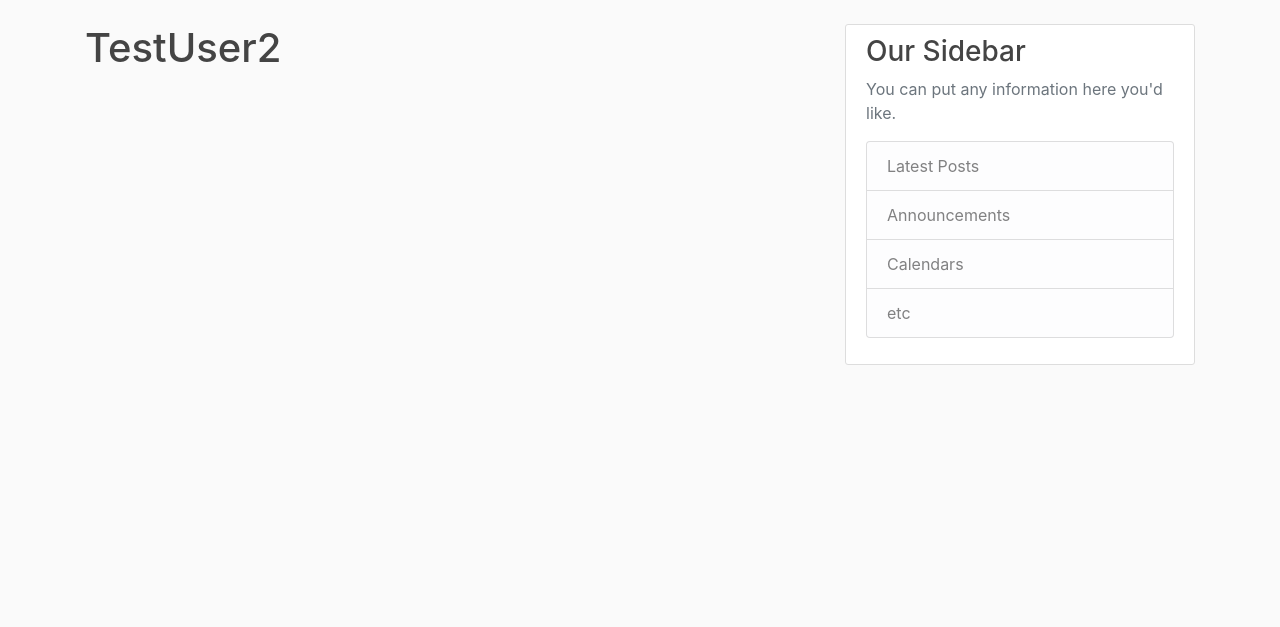
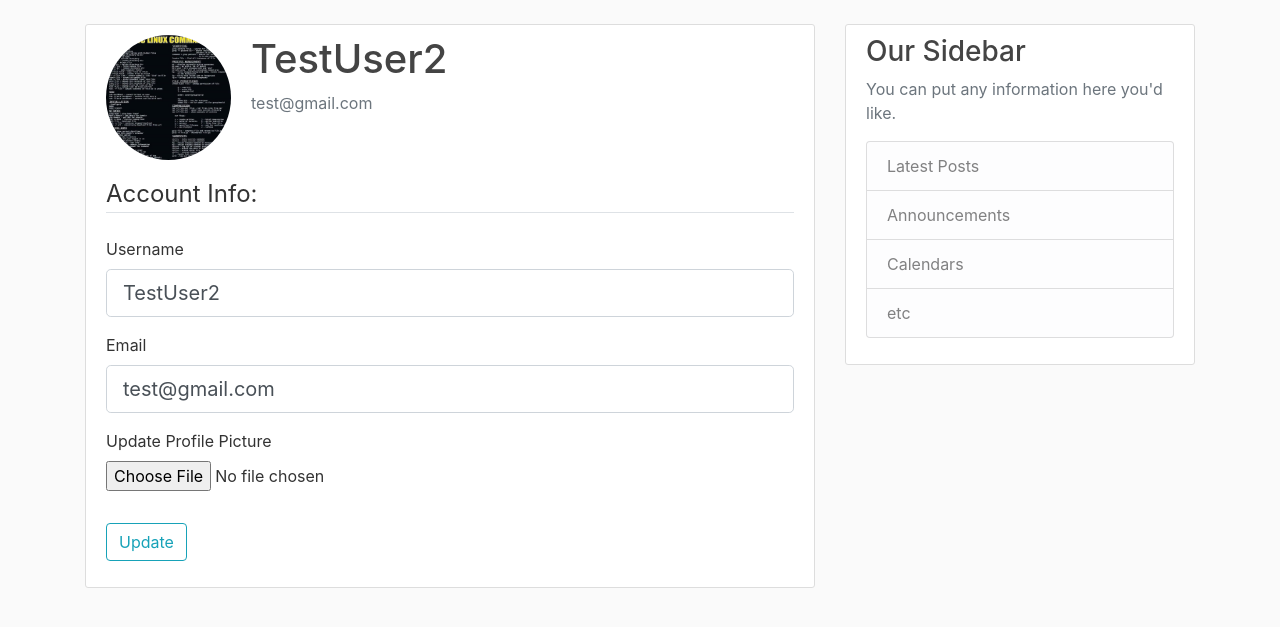
Before and after one commit to amyard/Flask-Tests, a Flask app: page /account in a window 1280 px wide. Shown: the part 56-683 px from the top of the page. Run offline with Flask 2, Linux system fonts and the light colour scheme; a user stored in the database is signed in; some libraries are stand-ins or nearby versions.

Commit message:
'user_account'

```diff
--- a/Blog/flaskblog/forms.py
+++ b/Blog/flaskblog/forms.py
@@ -1,7 +1,9 @@
 from flask_wtf import FlaskForm
+from flask_wtf.file import FileField, FileAllowed
 from wtforms import StringField, PasswordField, SubmitField, BooleanField
 from wtforms.validators import DataRequired, Length, Email, EqualTo, ValidationError
 from flaskblog.models import User
+from flask_login import current_user
 
 # DataRequired - variable can not be empty
 class RegistrationForm(FlaskForm):
@@ -28,3 +30,22 @@ class LoginForm(FlaskForm):
 	password = PasswordField('Password', validators = [DataRequired()])
 	remember = BooleanField('Remember Me')
 	submit = SubmitField('Log In')
+
+
+class UpdateAccountForm(FlaskForm):
+	username = StringField('Username', validators = [DataRequired(), Length(min=2, max=20)])
+	email = StringField('Email', validators = [DataRequired(), Email()])
+	picture = FileField('Update Profile Picture', validators = [FileAllowed(['jpg','png','jpeg'])])
+	submit = SubmitField('Update')
+
+	def validate_username(self, username):
+		if username.data != current_user.username:
+			user = User.query.filter_by(username = username.data).first()
+			if user:
+				raise ValidationError('That username is taken. Choose another name.')
+
+	def validate_email(self, email):
+		if email.data != current_user.email:
+			user = User.query.filter_by(email = email.data).first()
+			if user:
+				raise ValidationError('That email is taken. Choose another email.')
--- a/Blog/flaskblog/routes.py
+++ b/Blog/flaskblog/routes.py
@@ -1,7 +1,10 @@
+import os
+import secrets
+from PIL import Image
 from flask import render_template, url_for, flash, redirect, request
 from flaskblog import app, db, bcrypt
 from flaskblog.models import User, Post
-from flaskblog.forms import RegistrationForm, LoginForm
+from flaskblog.forms import RegistrationForm, LoginForm, UpdateAccountForm
 from flask_login import login_user, current_user, logout_user, login_required
 
 
@@ -71,7 +74,36 @@ def logout():
 	return redirect(url_for('home'))
 
 
-@app.route('/account')
+def save_picture(form_picture):
+	random_hex = secrets.token_hex(8)
+	_, f_ext = os.path.splitext(form_picture.filename)
+	picture_fn = random_hex + f_ext
+	picture_path = os.path.join(app.root_path, 'static/profile_pics', picture_fn)
+
+	output_size = (125,125)
+	i = Image.open(form_picture)
+	i.thumbnail(output_size)
+
+	# form_picture.save(picture_path)
+	i.save(picture_path)
+	return picture_fn
+
+
+@app.route('/account', methods = ['GET','POST'])
 @login_required
 def account():
-	return render_template('account.html', title = 'Account')
+	form = UpdateAccountForm()
+	if form.validate_on_submit():
+		if form.picture.data:
+			picture_file = save_picture(form.picture.data)
+			current_user.image_file = picture_file
+		current_user.username = form.username.data
+		current_user.email = form.email.data
+		db.session.commit()
+		flash('Your account has been updated!', 'success')
+		return redirect(url_for('account'))
+	elif request.method == 'GET':
+		form.username.data = current_user.username
+		form.email.data = current_user.email
+	image_file = url_for('static', filename = 'profile_pics/'+current_user.image_file)
+	return render_template('account.html', title = 'Account', image_file=image_file, form = form)
--- a/Blog/flaskblog/templates/account.html
+++ b/Blog/flaskblog/templates/account.html
@@ -2,5 +2,67 @@
 
 
 {% block content %}
-	<h1>{{ current_user.username }}</h1>
+	<div class="content-section">
+	  <div class="media">
+	    <img class="rounded-circle account-img" src="{{ image_file }}">
+	    <div class="media-body">
+	      <h2 class="account-heading">{{ current_user.username }}</h2>
+	      <p class="text-secondary">{{ current_user.email }}</p>
+	    </div>
+	  </div>
+
+
+
+		<form method = 'POST' action = '' enctype="multipart/form-data">
+			{{ form.hidden_tag() }}
+			<fieldset class = 'form-group'>
+				<legend class = 'border-bottom mb-4'>Account Info:</legend>
+				<div class = 'form-group'>
+					{{ form.username.label(class = 'form-control-label') }}
+
+					{% if form.username.errors %}
+						{{ form.username(class = 'form-control form-control-lg is-invalid') }}
+						<div class = 'invalid-feedback'>
+							{% for error in form.username.errors %}
+								<span>{{ error }}</span>
+							{% endfor %}
+						</div>
+					{% else %}
+						{{ form.username(class = 'form-control form-control-lg') }}
+					{% endif %}
+				</div>
+
+				<div class = 'form-group'>
+					{{ form.email.label(class = 'form-control-label') }}
+
+					{% if form.email.errors %}
+						{{ form.email(class = 'form-control form-control-lg is-invalid') }}
+						<div class = 'invalid-feedback'>
+							{% for error in form.email.errors %}
+								<span>{{ error }}</span>
+							{% endfor %}
+						</div>
+					{% else %}
+						{{ form.email(class = 'form-control form-control-lg') }}
+					{% endif %}
+				</div>
+
+				<div class="form-group">
+                    {{ form.picture.label() }}
+                    {{ form.picture(class="form-control-file") }}
+                    {% if form.picture.errors %}
+                        {% for error in form.picture.errors %}
+                            <span class="text-danger">{{ error }}</span></br>
+                        {% endfor %}
+                    {% endif %}
+                </div>
+			</fieldset>
+
+			<div class = 'form-group'>
+				{{ form.submit(class = 'btn btn-outline-info') }}
+			</div>
+		</form>
+
+
+	</div>
 {% endblock %}
--- a/Blog/requirements.txt
+++ b/Blog/requirements.txt
@@ -3,3 +3,4 @@ flask-wtf
 flask-sqlalchemy
 flask-bcrypt
 flask-login
+Pillow
```
Also changed, not shown: Blog/flaskblog/site.db, Blog/flaskblog/static/profile_pics/236fee132a4048fc.png (added), Blog/flaskblog/static/profile_pics/default.jpg (added), Blog/flaskblog/static/profile_pics/f920e73667a44ef0.png (added).
